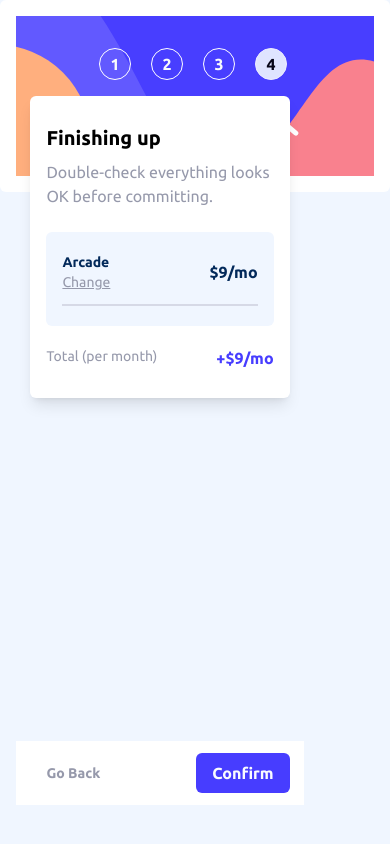
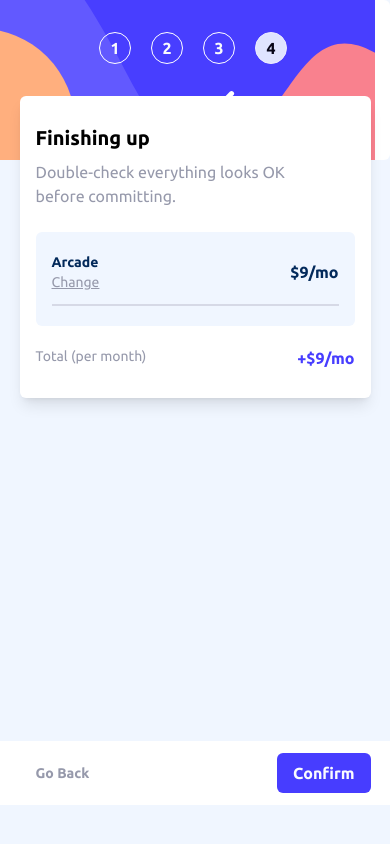
Before and after one commit to Robertron624/multi-step-form, a React (Vite) app: page /fourth in a window 390 px wide. Built offline with nearby package versions, Linux system fonts and the light colour scheme.

Commit message:
fix: mobile layout shifts

```diff
--- a/src/App.tsx
+++ b/src/App.tsx
@@ -18,7 +18,7 @@
             <AppProvider>
                 <Router>
                     <main>
-                        <div className="container md:max-w-[56.75rem] md:shadow-lg bg-white rounded-md p-4 mx-auto relative md:flex md:justify-center md:h-[35.55rem]">
+                        <div className="container md:max-w-[56.75rem] md:shadow-lg bg-white rounded-md md:p-4 mx-auto relative md:flex md:justify-center md:h-[35.55rem]">
                             <StepsNumbers />
                             <Routes>
                                 <Route path="/" element={<FirstStep />} />
--- a/src/steps/FourthStep.tsx
+++ b/src/steps/FourthStep.tsx
@@ -21,7 +21,7 @@
     };
 
     return (
-        <div className="absolute md:py-4 md:px-20 md:relative top-24 md:top-0">
+        <div className="absolute w-full md:py-4 md:px-20 md:relative top-24 md:top-0">
             <div className="md:w-[28rem]">
                 <fieldset className="flex flex-col justify-between h-[84vh] md:h-[33rem] ">
                     <div className="w-[90%] md:w-full shadow-lg md:shadow-none mx-auto bg-white rounded-md px-4 md:px-0 py-7 text-left">
```
